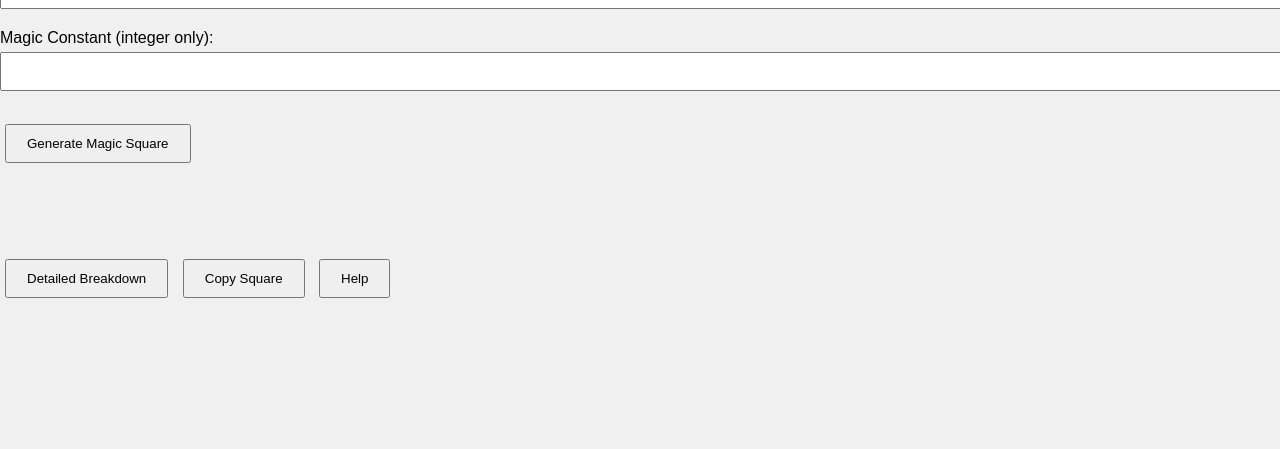
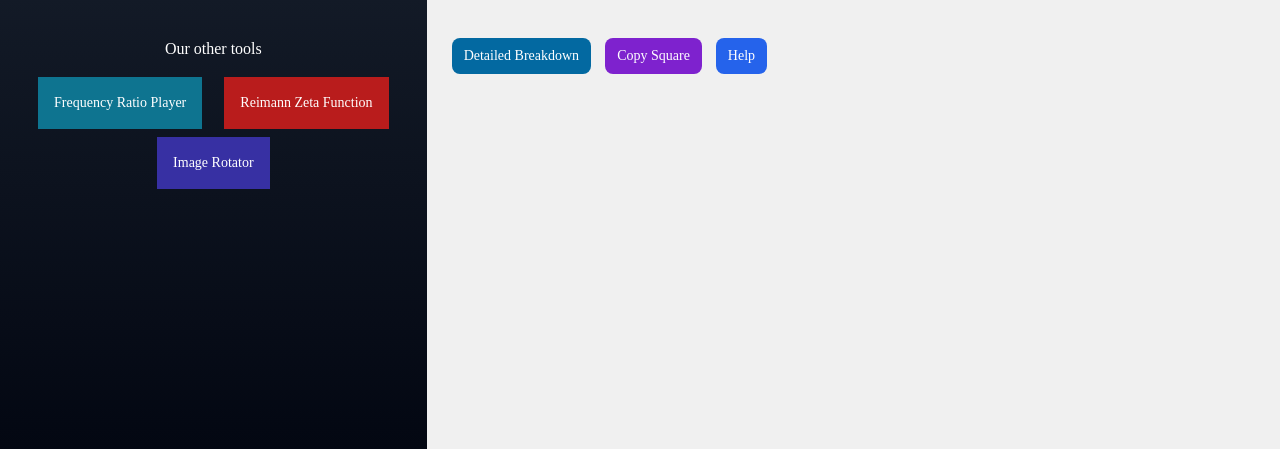
Before and after one commit to AyomideYoung/pierre, a website: page docs/magic_square.html in a window 1280 px wide. Shown: the part 351-800 px from the top of the page. Drawn offline with Linux system fonts and the light colour scheme; the site is published under a folder, as on GitHub Pages, so addresses that start at the root find nothing; a web font is replaced by a local one.

Commit message:
Fixed css link in magic square page

```diff
--- a/docs/magic_square.html
+++ b/docs/magic_square.html
@@ -3,7 +3,7 @@
   <head>
     <meta charset="UTF-8" />
     <meta name="viewport" content="width=device-width, initial-scale=1.0" />
-    <link href="/styles/build.css" rel="stylesheet" />
+    <link href="styles/build.css" rel="stylesheet" />
     <title>Magic Square Generator</title>
     <style>
       /* Embedded styles.css */
```
